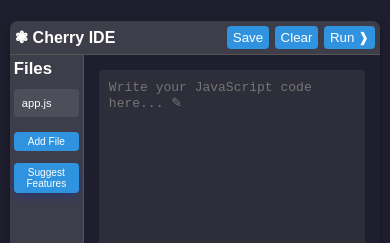
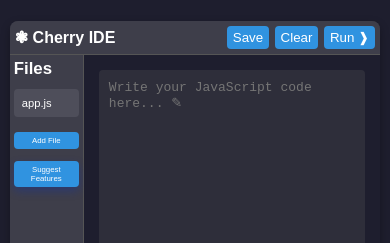
Before and after one commit to codex-leo/cherry-ide, a plain HTML site: page index.html in a window 390 px wide. Shown: the top 243 px of the page. Drawn offline with Linux system fonts and the light colour scheme.

Commit message:
Update styles.css

```diff
--- a/styles.css
+++ b/styles.css
@@ -152,8 +152,6 @@ body {
     outline: none;
 }
 
-
-
 #output-console {
     height: 30%;
     background-color: #3e3e4a;
@@ -196,11 +194,11 @@ body {
     }
     #add-file-btn {
         padding: 4px 6px;
-        font-size: 0.9em;
+        font-size: 0.7em;
     }
     #suggest-feature-btn{
         padding: 4px 6px;
-        font-size: 0.9em;
+        font-size: 0.7em;
     }
     #file-system {
         font-size:0.7em
@@ -208,4 +206,3 @@ body {
     #output-console h2{
         font-size:0.9em
     }
-}
```
